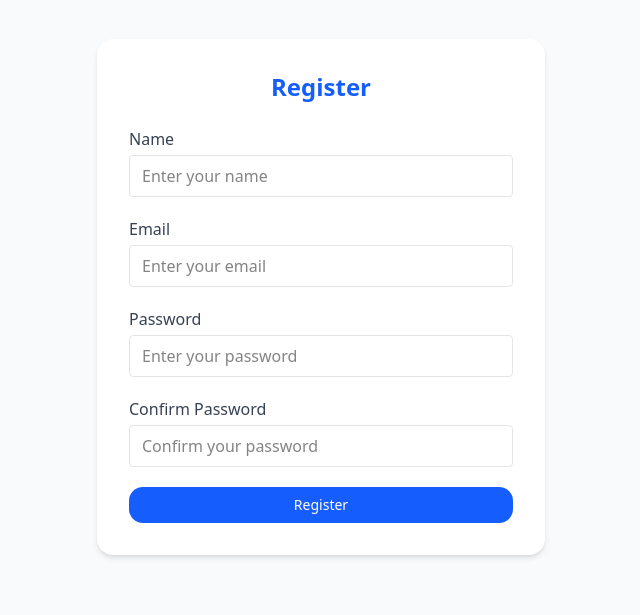
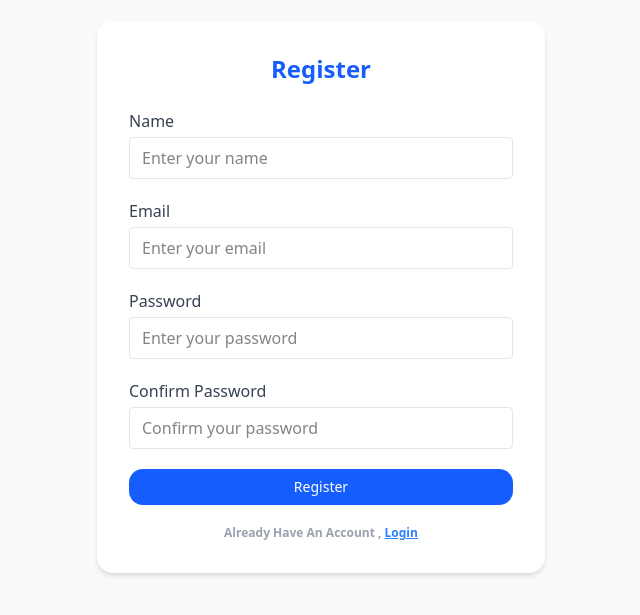
Before and after one commit to KaranSapra124/LeadsGen, a Next.js app in the folder leadsgen/: page /Auth/register in a window 1280 px wide. Shown: the part 103-718 px from the top of the page, without its empty margins (319-959 px from the left). Built offline with nearby package versions, Linux system fonts and the light colour scheme; no server answers.

Commit message:
Changed register and login page

```diff
--- a/leadsgen/app/Auth/login/page.tsx
+++ b/leadsgen/app/Auth/login/page.tsx
@@ -4,6 +4,7 @@
 import { Button } from '@/components/ui/button'
 import { useLogin } from '@/app/utils/queryServices'
 import { useRouter } from 'next/navigation'
+import Link from 'next/link'
 // import { toast } from 'react-hot-toast'
 
 export interface loginType {
@@ -78,6 +79,8 @@
                     >
                         Login
                     </Button>
+                    <div className='text-xs text-center text-gray-400 font-semibold'>Don't have an account , <Link className='text-blue-500 underline ' href={"/Auth/register"}>Create</Link></div>
+
                 </form>
             </div>
         </div>
--- a/leadsgen/app/Auth/register/page.tsx
+++ b/leadsgen/app/Auth/register/page.tsx
@@ -4,6 +4,7 @@
 import { Button } from '@/components/ui/button'
 import { useRegister } from '@/app/utils/queryServices'
 import { redirect } from 'next/navigation'
+import Link from 'next/link'
 // import { toast } from 'react-hot-toast'
 
 // Define the form data structure
@@ -119,6 +120,7 @@
                     >
                         Register
                     </Button>
+                    <div className='text-xs text-center text-gray-400 font-semibold'>Already Have An Account , <Link className='text-blue-500 underline ' href={"/Auth/login"}>Login</Link></div>
                 </form>
             </div>
         </div>
```
